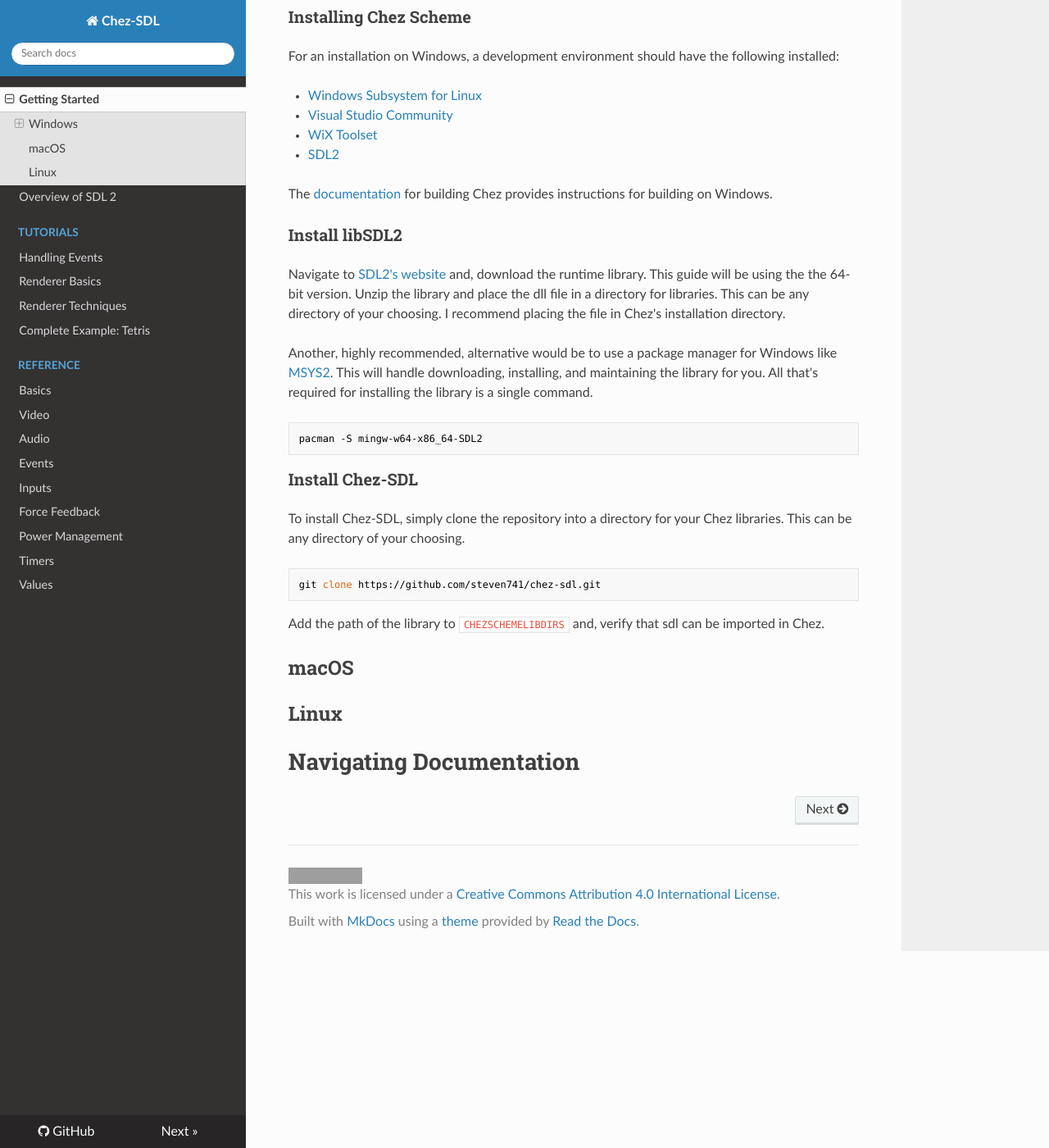
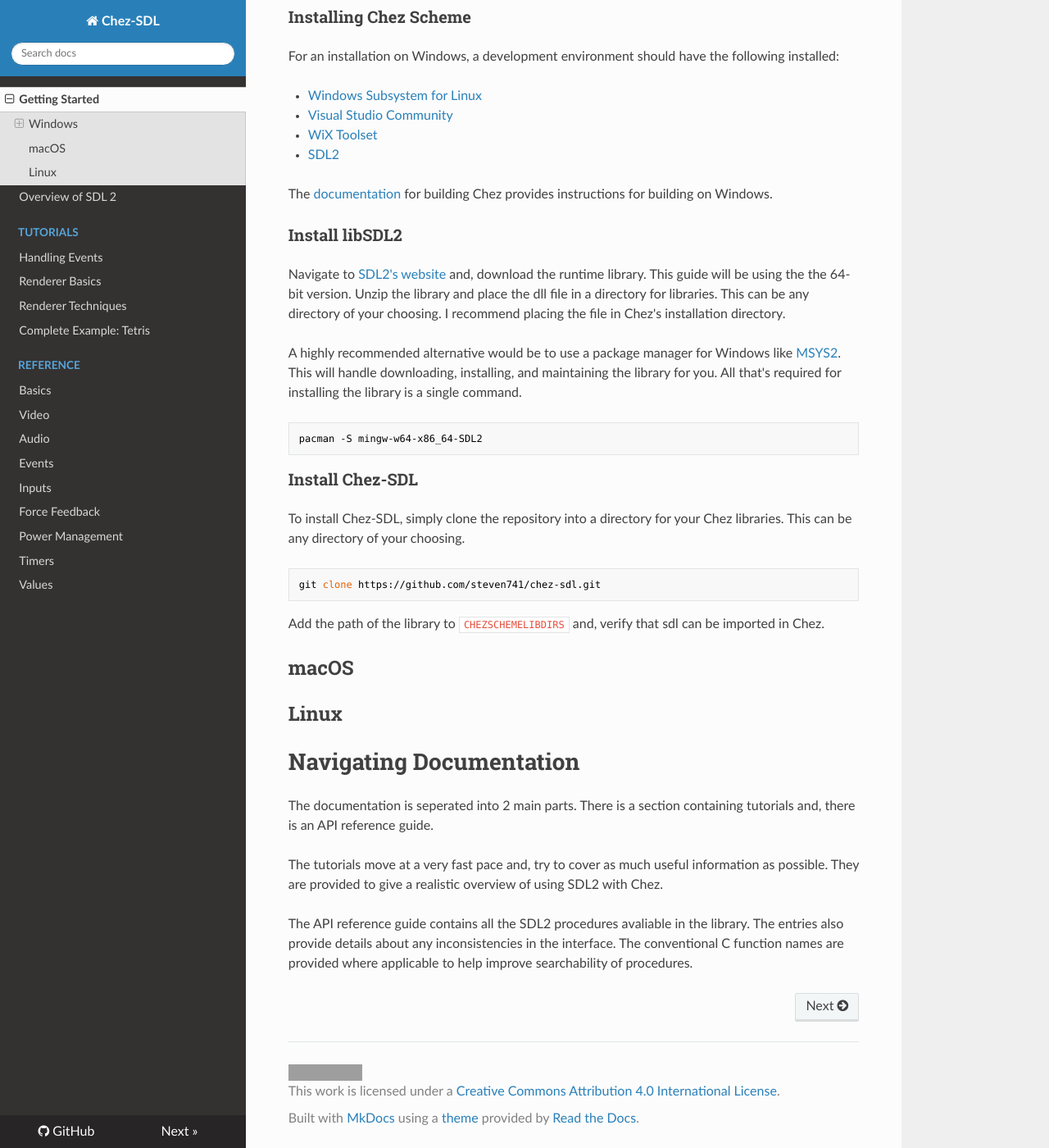
Before and after one commit to steven741/chez-sdl, an MkDocs documentation site: the page built from doc/docs/index.md, in a window 1280 px wide and 1400 px high, scrolled down 521 px. Shown: the whole window at 82% size. Built offline with MkDocs 1.6.1, drawn with Linux system fonts in a browser that asks for light colours; nearby versions of some CDN libraries; grey boxes are pictures that could not be loaded.

Commit message:
continuing work on docs I've cleaned up and, blocked out more details in the documentation. I'm also continuing to work on a usable interface to the audio procedures.

````diff
--- a/doc/docs/index.md
+++ b/doc/docs/index.md
@@ -27,7 +27,7 @@ The [documentation](https://github.com/cisco/ChezScheme/blob/master/BUILDING#L22
 
 Navigate to [SDL2's website](https://www.libsdl.org/download-2.0.php) and, download the runtime library. This guide will be using the the 64-bit version. Unzip the library and place the dll file in a directory for libraries. This can be any directory of your choosing. I recommend placing the file in Chez's installation directory.
 
-Another, highly recommended, alternative would be to use a package manager for Windows like [MSYS2](https://www.msys2.org/). This will handle downloading, installing, and maintaining the library for you. All that's required for installing the library is a single command.
+A highly recommended alternative would be to use a package manager for Windows like [MSYS2](https://www.msys2.org/). This will handle downloading, installing, and maintaining the library for you. All that's required for installing the library is a single command.
 
 ```bash
 pacman -S mingw-w64-x86_64-SDL2
@@ -49,3 +49,9 @@ Add the path of the library to `CHEZSCHEMELIBDIRS` and, verify that sdl can be i
 ## Linux
 
 # Navigating Documentation
+
+The documentation is seperated into 2 main parts. There is a section containing tutorials and, there is an API reference guide.
+
+The tutorials move at a very fast pace and, try to cover as much useful information as possible. They are provided to give a realistic overview of using SDL2 with Chez.
+
+The API reference guide contains all the SDL2 procedures avaliable in the library. The entries also provide details about any inconsistencies in the interface. The conventional C function names are provided where applicable to help improve searchability of procedures.
--- a/doc/mkdocs.yml
+++ b/doc/mkdocs.yml
@@ -22,7 +22,6 @@ nav:
       - 'Timers':           'ref/timers.md'
       - 'Values':           'ref/data.md'
 
-
 theme: readthedocs
 
 copyright: <a rel="license" href="http://creativecommons.org/licenses/by/4.0/"><img alt="Creative Commons License" style="border-width:0" src="https://i.creativecommons.org/l/by/4.0/80x15.png" /></a><br />This work is licensed under a <a rel="license" href="http://creativecommons.org/licenses/by/4.0/">Creative Commons Attribution 4.0 International License</a>.
````
Also changed, not shown: 1 other file.
